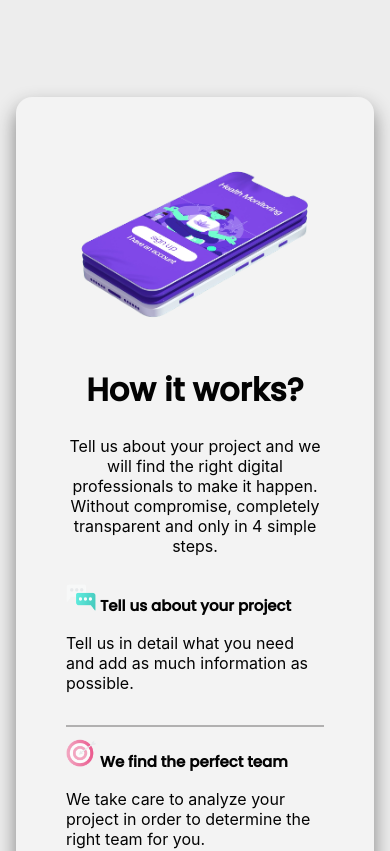
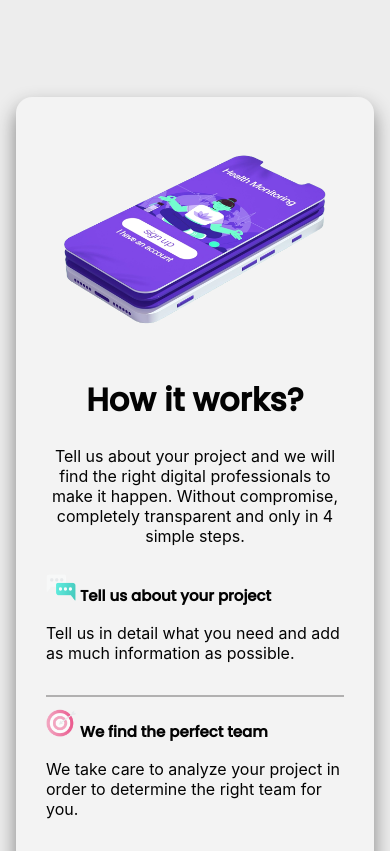
Before and after one commit to bricekk/lando, a React (Create React App) app: page / in a window 390 px wide. Shown: the part 3495-4346 px from the top of the page. Built offline with nearby package versions, Linux system fonts and the light colour scheme.

Commit message:
steps changes little

```diff
--- a/src/media.css
+++ b/src/media.css
@@ -368,6 +368,10 @@
     .steps__container__left-step h2{
         font-size: 15px;
     }
+
+    .steps__container{
+        padding: 30px;
+    }
 }
 
 @media screen and (max-width:405px) {
```
